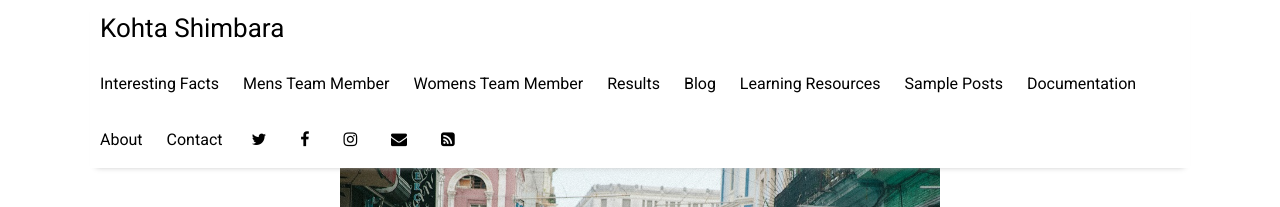
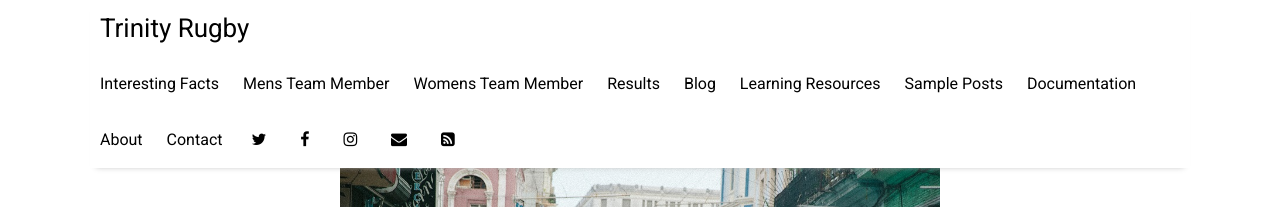
Before and after one commit to kshimbar/kshimbar.github.io, a Jekyll site: the page built from _posts/2017-01-01-welcome-to-millennial.md, in a window 1280 px wide and 900 px high. Shown: the top 207 px of the window. Built offline with Jekyll 4.4.1, drawn with Linux system fonts in a browser that asks for light colours; nearby versions of some CDN libraries; some of the changed text lies outside the part shown.

Commit message:
add title

```diff
--- a/_config.yml
+++ b/_config.yml
@@ -10,7 +10,7 @@ permalink:           /:title
 plugins:             [jekyll-paginate, jekyll-sitemap, jekyll-feed, jekyll-seo-tag]
 
 # Customise atom feed settings (this is where Jekyll-Feed gets configuration information)
-title:		           "Kohta Shimbara"
+title:		           "Trinity Rugby"
 description:	       "Edited by"
 author:              "Kohta Shimbara"
 
--- a/_posts/2017-01-01-welcome-to-millennial.md
+++ b/_posts/2017-01-01-welcome-to-millennial.md
@@ -1,7 +1,7 @@
 ---
 layout: post
 title: "About Me"
-author: "Paul Le"
+author: "Kohta Shimbara"
 categories: documentation
 tags: [documentation,sample]
 image: cuba-1.jpg
```
Also changed, not shown: pages/mmember.md (added, +6 -0 lines).
